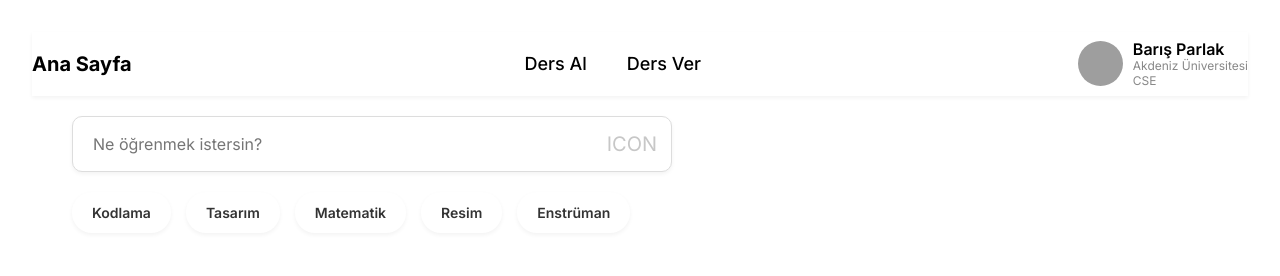
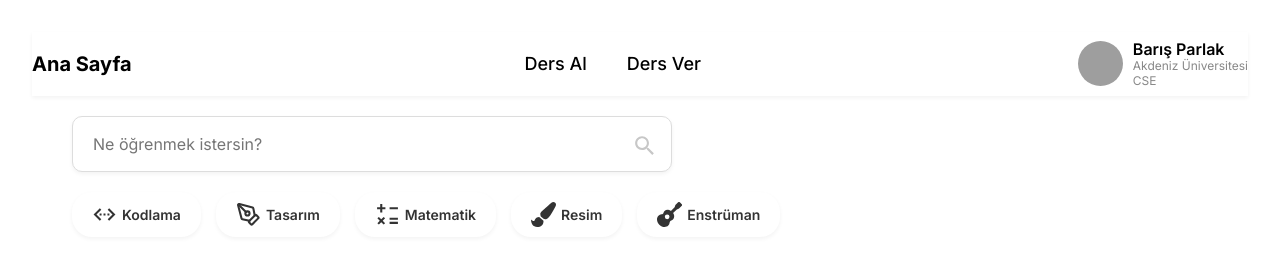
Before and after one commit to barisprlk0/stacademy, a React (Vite) app: page / in a window 1280 px wide. Shown: the top 276 px of the page. Built offline with nearby package versions, Linux system fonts and the light colour scheme; grey boxes are pictures that could not be loaded.

Commit message:
main page
main page frontend completed

```diff
--- a/package.json
+++ b/package.json
@@ -14,6 +14,7 @@
     "react": "^19.2.0",
     "react-bootstrap": "^2.10.10",
     "react-dom": "^19.2.0",
+    "react-icons": "^5.5.0",
     "react-router-dom": "^7.9.6"
   },
   "devDependencies": {
--- a/src/css/mainPage.css
+++ b/src/css/mainPage.css
@@ -114,7 +114,6 @@
     outline: none;
     box-shadow: 0 2px 4px rgba(0, 0, 0, 0.05);
     background-color: white;
-    /* Fixed from 'red' back to white or removed if transparent desired */
 }
 
 .search-icon {
--- a/src/pages/MainPage.jsx
+++ b/src/pages/MainPage.jsx
@@ -2,6 +2,10 @@ import React from 'react';
 import '../css/mainPage.css';
 import MainCardComponent from '../components/MainCardComponent.jsx';
 import Navbar from '../components/Navbar.jsx';
+import {IoMdSearch , IoMdCodeWorking} from "react-icons/io";
+import { LuPenTool } from "react-icons/lu";
+import { BiMath } from "react-icons/bi";
+import { FaPaintBrush,FaGuitar } from "react-icons/fa";
 
 function MainPage() {
   return (
@@ -10,14 +14,14 @@ function MainPage() {
       <div className="search-container">
         <div className="search-box">
           <input type="text" placeholder="Ne öğrenmek istersin?" className="search-input" />
-          <span className="search-icon"> ICON </span>
+          <span className="search-icon"> <IoMdSearch size={25} /> </span>
         </div>
         <div className="filter-buttons">
-          <button className="filter-btn"> Kodlama</button>
-          <button className="filter-btn"> Tasarım</button>
-          <button className="filter-btn">Matematik</button>
-          <button className="filter-btn"> Resim</button>
-          <button className="filter-btn"> Enstrüman</button>
+          <button className="filter-btn">  <IoMdCodeWorking size={25} /> Kodlama</button>
+          <button className="filter-btn"><LuPenTool size={25} /> Tasarım</button>
+          <button className="filter-btn"><BiMath size={25} />Matematik</button>
+          <button className="filter-btn"><FaPaintBrush size={25} /> Resim</button>
+          <button className="filter-btn"> <FaGuitar size={25} />Enstrüman</button>
         </div>
       </div>
       <div className="title-section">
```
Also changed, not shown: 1 other file (tests, documents, lock files or other folders).
